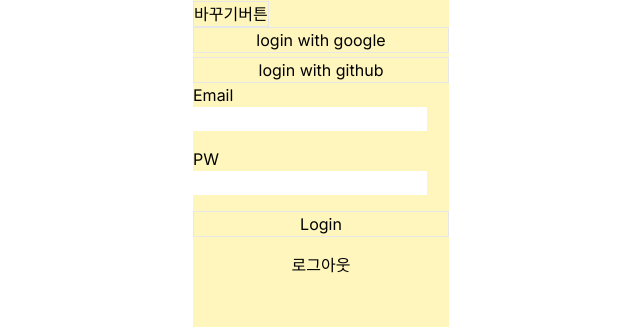
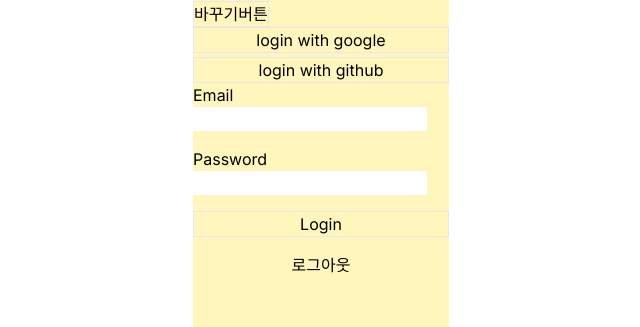
Before and after one commit to 2njeong/TWL, a Next.js app: page /auth in a window 1280 px wide. Shown: the part 183-510 px from the top of the page, without its empty margins (319-959 px from the left). Built offline with nearby package versions, Linux system fonts and the light colour scheme; no server answers.

Commit message:
[refactor] - AuthForm 타입 명시하여 리팩토링

```diff
--- a/src/components/auth/AuthForm.tsx
+++ b/src/components/auth/AuthForm.tsx
@@ -4,7 +4,7 @@ import { handleSignIn, handleSignUp } from '@/app/auth/action';
 import { authSelectAtom } from '@/atom/authAtom';
 import { useAtom } from 'jotai';
 import { useRef, useState } from 'react';
-import { AuthResult, AuthValiationErr } from '@/type/authType';
+import { AuthField, AuthResult, AuthValiationErr } from '@/type/authType';
 import { useFormState } from 'react-dom';
 import AuthFormBtn from './AuthFormBtn';
 import { clientSupabase } from '@/supabase/client';
@@ -13,6 +13,8 @@ const AuthForm = () => {
   const [authType] = useAtom(authSelectAtom);
   const [validationErr, setValidationErr] = useState<AuthValiationErr | null>(null);
   const authFormRef = useRef<HTMLFormElement | null>(null);
+
+  const authArr: AuthField[] = ['email', 'nickname', 'password'];
 
   const submitAuthForm = async (state: any, data: FormData) => {
     const result: AuthResult = authType === 'signIn' ? await handleSignIn(data) : await handleSignUp(data);
@@ -34,23 +36,16 @@ const AuthForm = () => {
 
   return (
     <form className="flex flex-col gap-4" action={formAction} ref={authFormRef}>
-      <div>
-        <h3>Email</h3>
-        <input name="email" type="text"></input>
-        {validationErr && <p className="text-sm">{validationErr.email?._errors[0]}</p>}
-      </div>
-      {authType !== 'signIn' && (
-        <div>
-          <h3>Nickname</h3>
-          <input name="nickname" type="text"></input>
-          {validationErr && <p className="text-sm">{validationErr.nickname?._errors[0]}</p>}
-        </div>
-      )}
-      <div>
-        <h3>PW</h3>
-        <input name="password" type="password"></input>
-        {validationErr && <p className="text-sm">{validationErr.password?._errors[0]}</p>}
-      </div>
+      {authArr.map((item) => {
+        if (authType === 'signIn' && item === 'nickname') return;
+        return (
+          <div key={item}>
+            <h3>{item[0].toUpperCase() + item.slice(1)}</h3>
+            <input name={item} type={item === 'password' ? 'password' : 'text'} />
+            {validationErr && <p className="text-sm">{validationErr[item]?._errors[0]}</p>}
+          </div>
+        );
+      })}
       <AuthFormBtn />
       <button onClick={handleSignOut}>로그아웃</button>
     </form>
--- a/src/type/authType.ts
+++ b/src/type/authType.ts
@@ -5,6 +5,8 @@ export type AuthInput = {
   nickname?: string;
   password: string;
 };
+
+export type AuthField = 'email' | 'nickname' | 'password';
 
 export type AuthResult =
   | {
```
